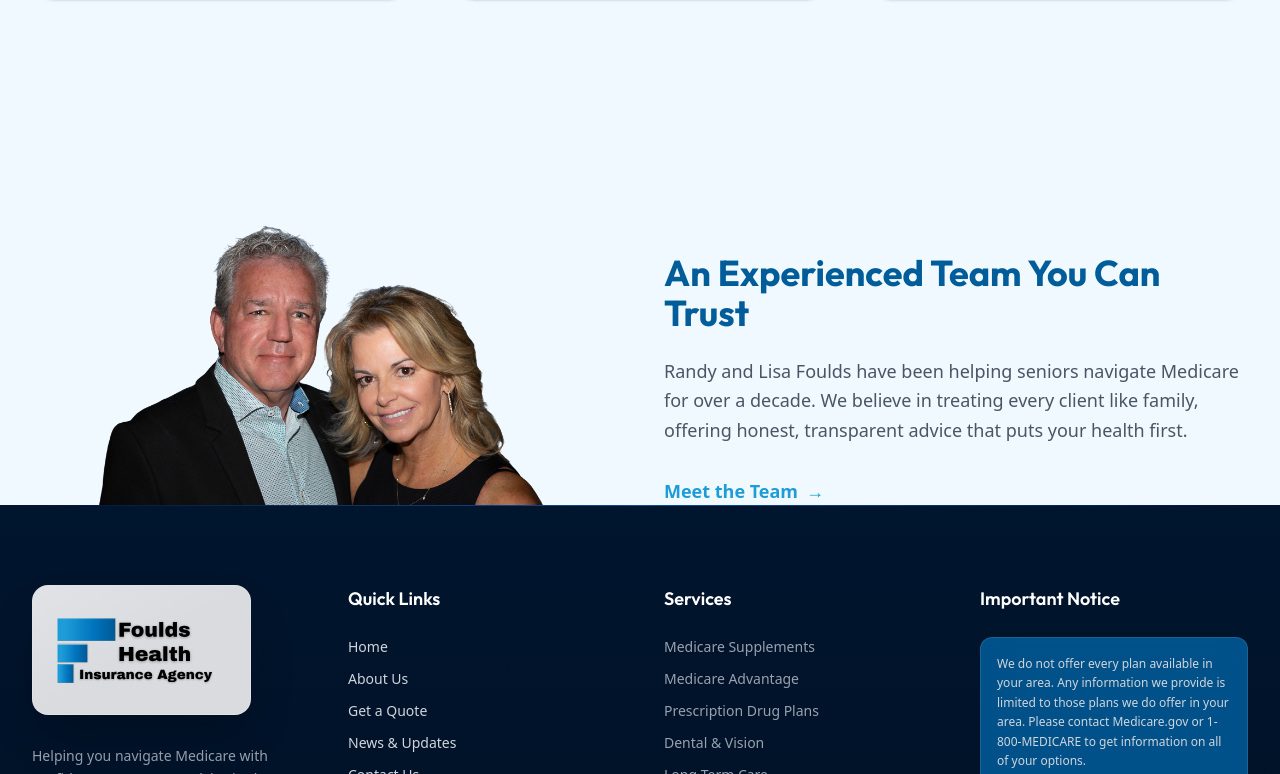
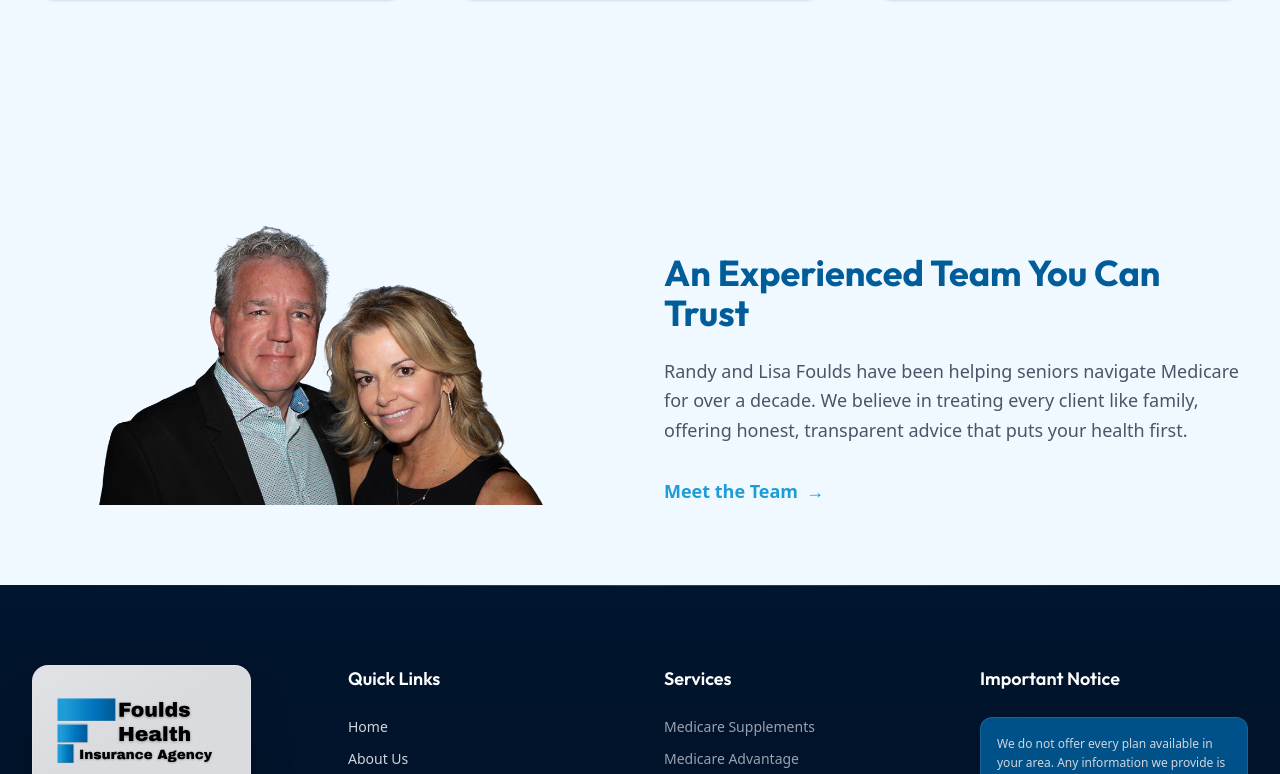
Before and after one commit to MustangTris/fhi65-revamp, a Next.js app: page / in a window 1280 px wide. Shown: the part 1686-2460 px from the top of the page. Built offline with nearby package versions, Linux system fonts and the light colour scheme.

Commit message:
footer change

```diff
--- a/src/app/page.tsx
+++ b/src/app/page.tsx
@@ -117,7 +117,7 @@ export default function Home() {
       </section>
 
       {/* About Teaser Section */}
-      <section className="pt-20 pb-0 relative z-10">
+      <section className="pt-20 pb-20 relative z-10">
         <div className="max-w-7xl mx-auto px-4 sm:px-6 lg:px-8">
           <div className="flex flex-col-reverse md:flex-row items-end gap-12">
             <div className="md:w-1/2">
```
